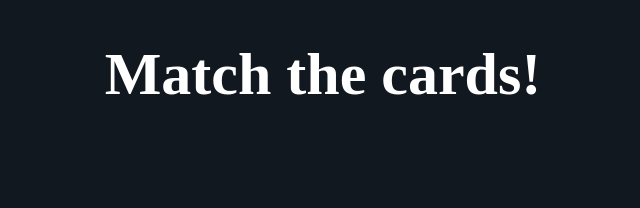
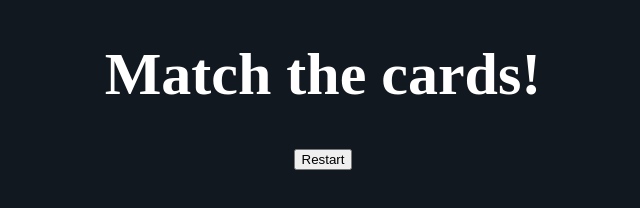
Before and after one commit to cruz-s98319/UNLV-Memory-Card-Game, a plain HTML site: page index.html in a window 1280 px wide. Shown: the whole page, without its empty margins (325-965 px from the left). Drawn offline with Linux system fonts and the light colour scheme.

Commit message:
Added a restart button and centered text. Also copied the assets folder from the first draft of the game

```diff
--- a/index.html
+++ b/index.html
@@ -3,11 +3,14 @@
 <head>
     <meta charset="UTF-8">
     <meta name="viewport" content="width=device-width, initial-scale=1.0">
-    <title>Document</title>
+    <title>Memory Card Game</title>
     <link rel="stylesheet" type="text/css" href="style.css">
 </head>
 <body>
     <h1>Match the cards!</h1>
+    <div class="restart">
+        <button onclick="restart()">Restart</button>
+    </div>
     <script src="index.js"></script>
 </body>
 </html>
--- a/style.css
+++ b/style.css
@@ -11,3 +11,8 @@ h1 {
     font-weight: 700;
     font-size: 60px;
 }
+
+.restart {
+    display: flex;
+    justify-content: center;
+}
```
Also changed, not shown: assets/ST-diana-crescent.jpg (added), assets/ST-diana-dash.jpg (added), assets/ST-diana-orb.jpg (added), assets/ST-diana-ult.jpg (added), assets/ST-kayle-damage-ability.jpg (added), assets/ST-kayle-heal-ability.jpg (added), assets/ST-kayle-passive.jpg (added), assets/ST-kayle-slow-ability.jpg (added), assets/t-j-geisen-tft-iconv2-v005-crop-arstation.jpg (added).
